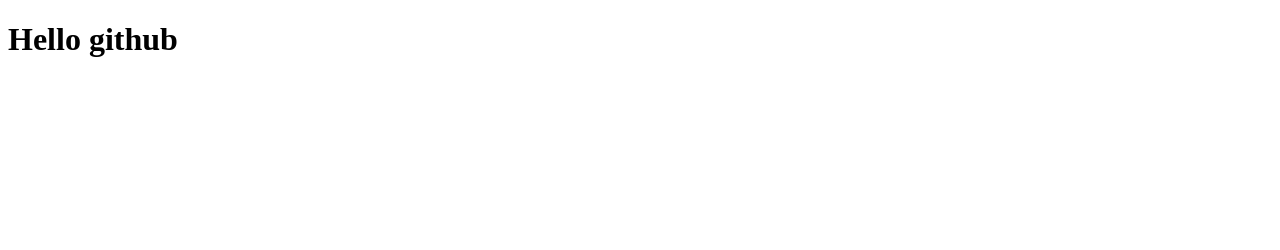
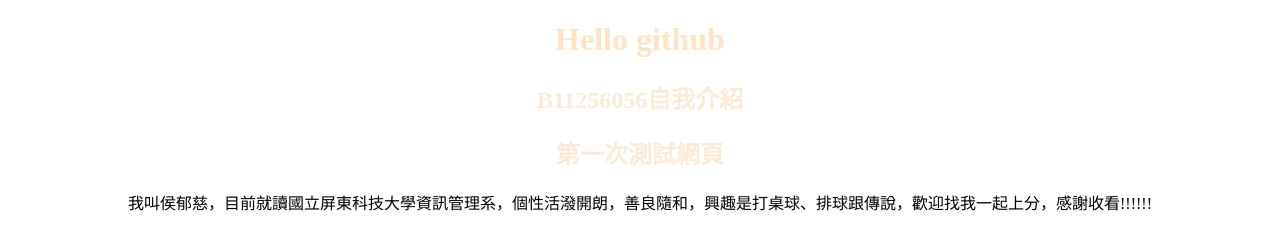
Before and after one commit to B11256056/0315, a plain HTML site: page index.html in a window 1280 px wide. Drawn offline with Linux system fonts and the light colour scheme.

Commit message:
第一次測試網頁

```diff
--- a/index.html
+++ b/index.html
@@ -3,9 +3,26 @@
 <head>
     <meta charset="UTF-8">
     <meta name="viewport" content="width=device-width, initial-scale=1.0">
-    <title>Document</title>
+    <title>B11256056個人網址</title>
+    <style>
+        h1{
+            color:bisque;
+            text-align: center;
+        }
+        h2{
+            color: antiquewhite;
+            text-align: center;
+        }
+        p{
+            color: black;
+            text-align: center;
+        }
+    </style>
 </head>
 <body>
     <h1>Hello github</h1>
+    <h2>B11256056自我介紹</h2>
+    <h2>第一次測試網頁</h2>
+    <p>我叫侯郁慈，目前就讀國立屏東科技大學資訊管理系，個性活潑開朗，善良隨和，興趣是打桌球、排球跟傳說，歡迎找我一起上分，感謝收看!!!!!!</p>
 </body>
 </html>
```
